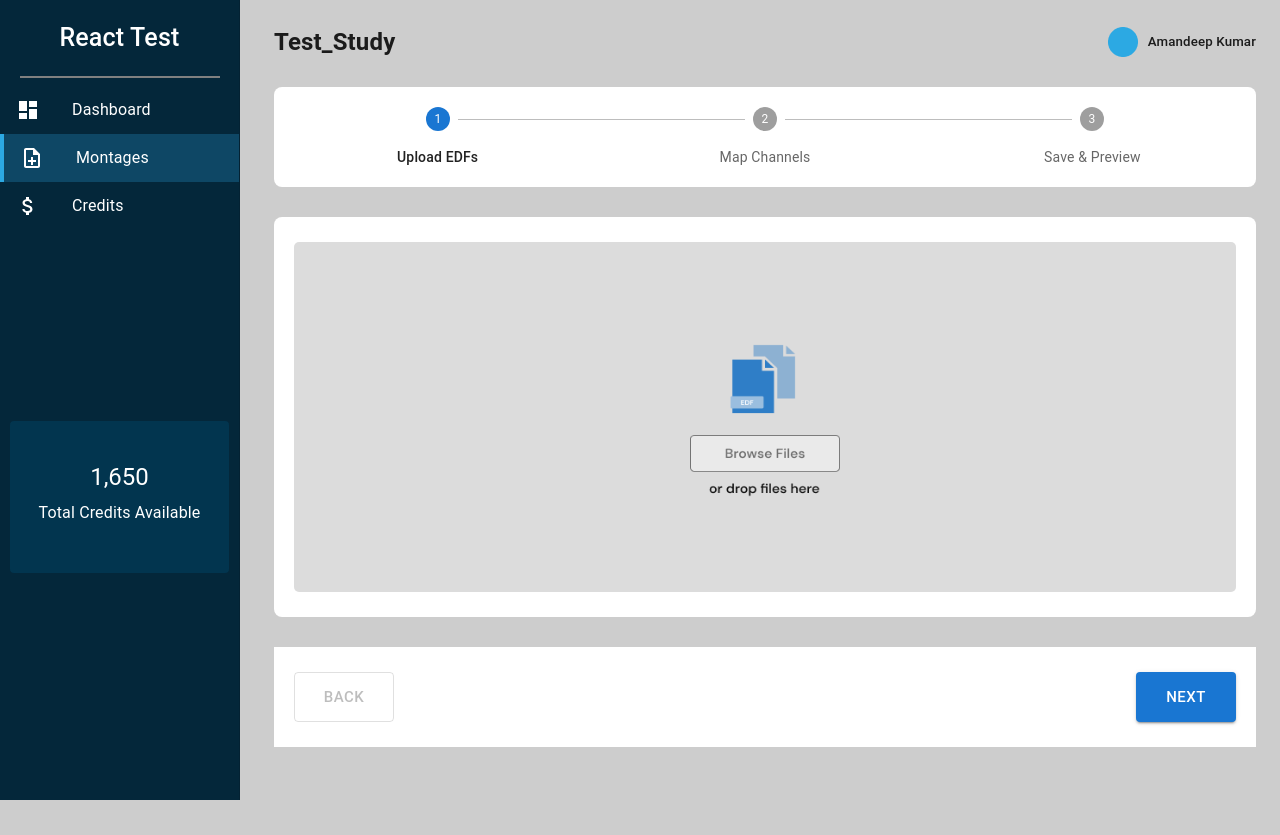
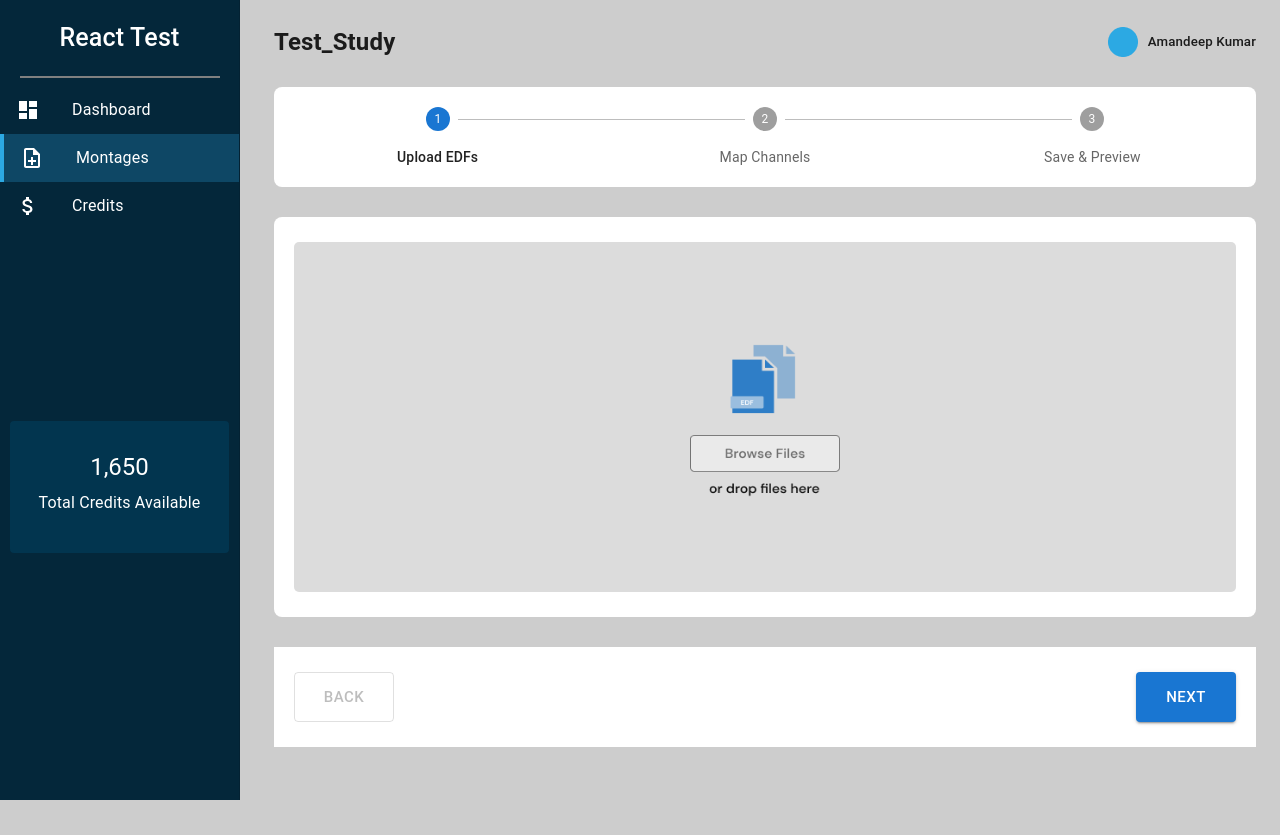
Before and after one commit to Amandeep4567/Neurobit-Technologies, a React (Vite) app: page / in a window 1280 px wide. Built offline with nearby package versions, Linux system fonts and the light colour scheme.

Commit message:
feat: code updated

```diff
--- a/src/components/Sidebar.jsx
+++ b/src/components/Sidebar.jsx
@@ -72,7 +72,7 @@ function Sidebar() {
             justifyContent: "center",
             textAlign: "center",
             bgcolor: "#02354F",
-            paddingY: "40px",
+            paddingY: "30px",
             marginTop: "80%",
             marginX: "10px",
             color: "white",
```
